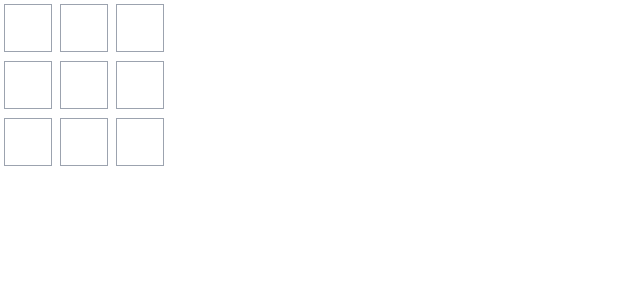
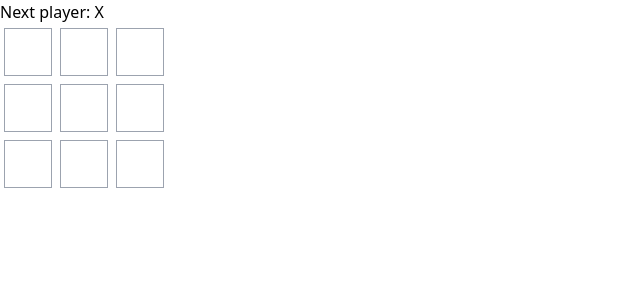
Before and after one commit to kaiyumdev/tic-tac-toe, a React (Vite) app: page / in a window 1280 px wide. Shown: the top 300 px of the page, without its empty margins (0-640 px from the left). Built offline with nearby package versions, Linux system fonts and the light colour scheme.

Commit message:
feat(status): set status as a winner

```diff
--- a/src/App.jsx
+++ b/src/App.jsx
@@ -24,6 +24,15 @@ function Square({ value, onSquareClick }) {
 export default function Board() {
   const [squares, setSquares] = useState(Array(9).fill(null));
   const [xIsNext, setXIsNext] = useState(true);
+
+  const winner = calculateWinner(squares);
+  let status;
+
+  if (winner) {
+    status = `Winner: ${winner}`;
+  } else {
+    status = `Next player: ${xIsNext ? 'X' : 'O'}`;
+  }
   const handleClick = (i) => {
     if (squares[i]) {
       return;
@@ -40,17 +49,18 @@ export default function Board() {
   }
   return (
     <>
-      <div>
+      <div>{status}</div>
+      <div className="flex">
         <Square value={squares[0]} onSquareClick={() => handleClick(0)}></Square>
         <Square value={squares[1]} onSquareClick={() => handleClick(1)}></Square>
         <Square value={squares[2]} onSquareClick={() => handleClick(2)}></Square>
       </div>
-      <div>
+      <div className="flex">
         <Square value={squares[3]} onSquareClick={() => handleClick(3)}></Square>
         <Square value={squares[4]} onSquareClick={() => handleClick(4)}></Square>
         <Square value={squares[5]} onSquareClick={() => handleClick(5)}></Square>
       </div>
-      <div>
+      <div className="flex">
         <Square value={squares[6]} onSquareClick={() => handleClick(6)}></Square>
         <Square value={squares[7]} onSquareClick={() => handleClick(7)}></Square>
         <Square value={squares[8]} onSquareClick={() => handleClick(8)}></Square>
```
